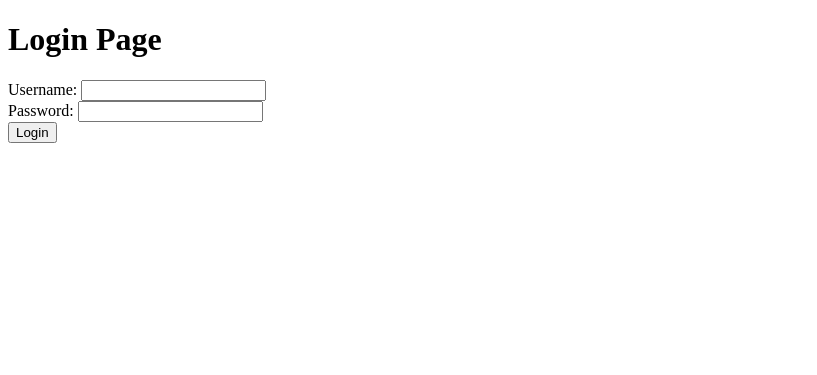
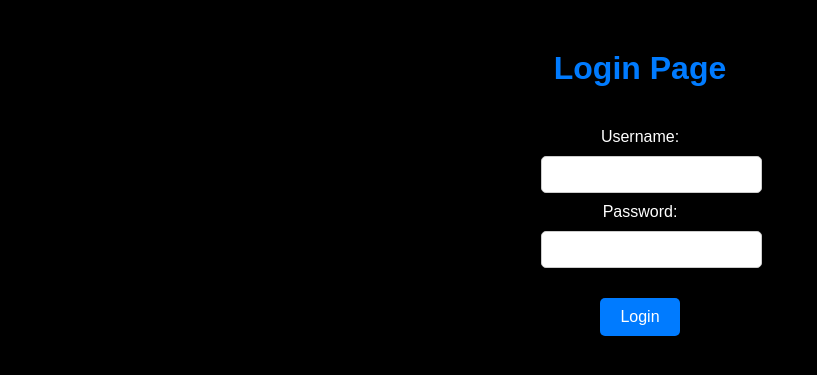
Before and after one commit to BrunoRbt/Twitter, a Django app: page /login/ in a window 1280 px wide. Shown: the top 375 px of the page, without its empty margins (0-817 px from the left). Run offline with Django 5.2, Linux system fonts and the light colour scheme.

Commit message:
correções

```diff
--- a/templates/login.html
+++ b/templates/login.html
@@ -4,10 +4,50 @@
     <meta charset="UTF-8">
     <meta name="viewport" content="width=device-width, initial-scale=1.0">
     <title>Login</title>
+    <style>
+        body {
+            font-family: Arial, sans-serif;
+            text-align: center;
+            margin-top: 50px;
+            background-color: black;
+            color: white;
+        }
+        h1 {
+            color: #007bff;
+        }
+        form {
+            display: inline-block;
+            margin-top: 20px;
+        }
+        label {
+            display: block;
+            margin-bottom: 10px;
+        }
+        input {
+            padding: 10px;
+            margin-bottom: 10px;
+            border: 1px solid #ccc;
+            border-radius: 5px;
+            width: 100%;
+        }
+        button {
+            background-color: #007bff;
+            color: white;
+            border: none;
+            padding: 10px 20px;
+            font-size: 16px;
+            cursor: pointer;
+            border-radius: 5px;
+            margin-top: 20px;
+        }
+        button:hover {
+            background-color: #0056b3;
+        }
+    </style>
 </head>
 <body>
     <h1>Login Page</h1>
-    <form method="post">
+    <form method="post" action="/login/">
         {% csrf_token %}
         <label for="username">Username:</label>
         <input type="text" id="username" name="username">
--- a/twitter_app/views.py
+++ b/twitter_app/views.py
@@ -1,5 +1,5 @@
 # twitter_app/views.py
-from django.shortcuts import render
+from django.shortcuts import render, redirect
 from rest_framework import viewsets
 from .models import Tweet, Follow
 from .serializers import TweetSerializer, FollowSerializer
@@ -33,6 +33,11 @@ class FollowViewSet(viewsets.ModelViewSet):
 class LoginView(View):
     def get(self, request):
         return render(request, 'login.html')
+
+    def post(self, request):
+        # Aqui você pode adicionar a lógica de autenticação
+        # Se a autenticação for bem-sucedida, redirecione para a página index
+        return redirect('index')
 
 class RegisterView(APIView):
     def post(self, request, *args, **kwargs):
--- a/twitter_project/urls.py
+++ b/twitter_project/urls.py
@@ -16,6 +16,7 @@ Including another URLconf
 """
 from django.contrib import admin
 from django.urls import path, include
+from django.views.generic import TemplateView
 from rest_framework_simplejwt.views import (
     TokenObtainPairView,
     TokenRefreshView,
@@ -30,4 +31,5 @@ urlpatterns = [
     path('login/', LoginView.as_view(), name='login'),
     path('register/', RegisterView.as_view(), name='register'),
     path('', home, name='home'),
+    path('index/', TemplateView.as_view(template_name='index.html'), name='index'),
 ]
```
